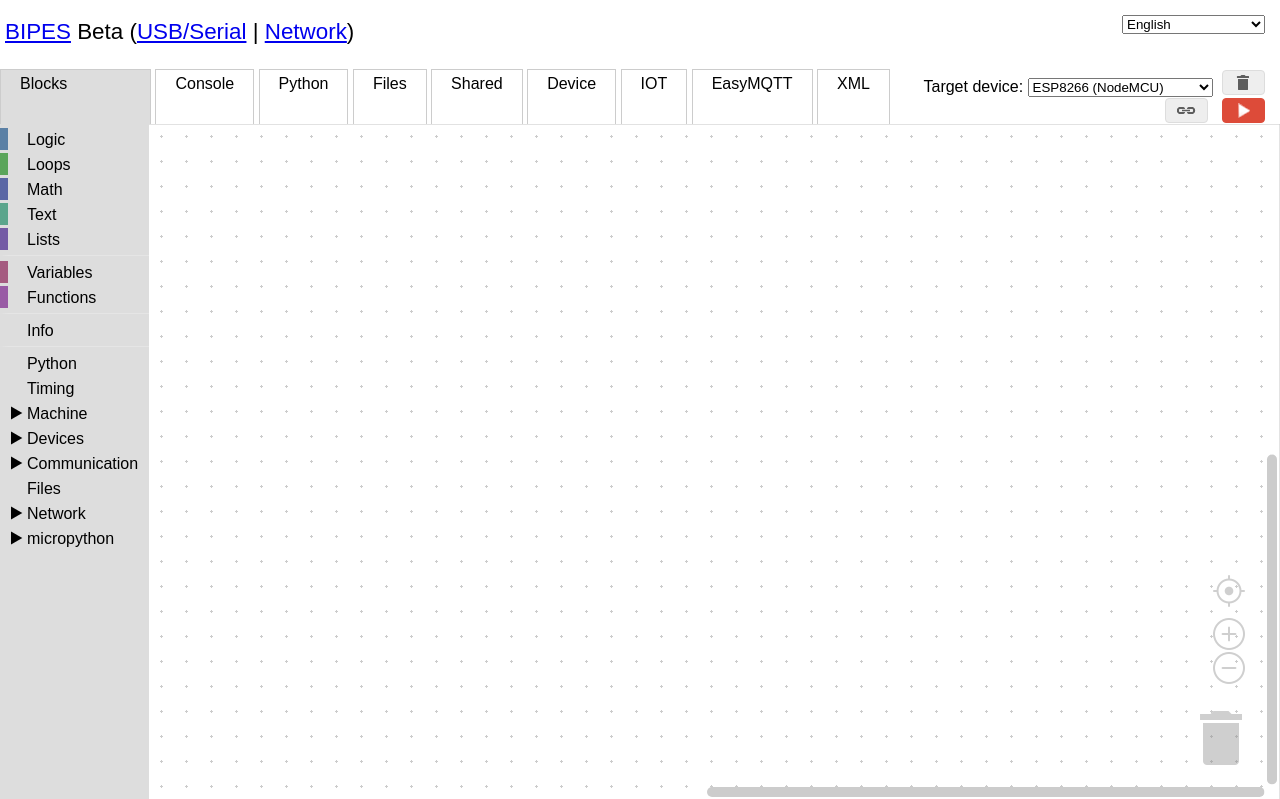
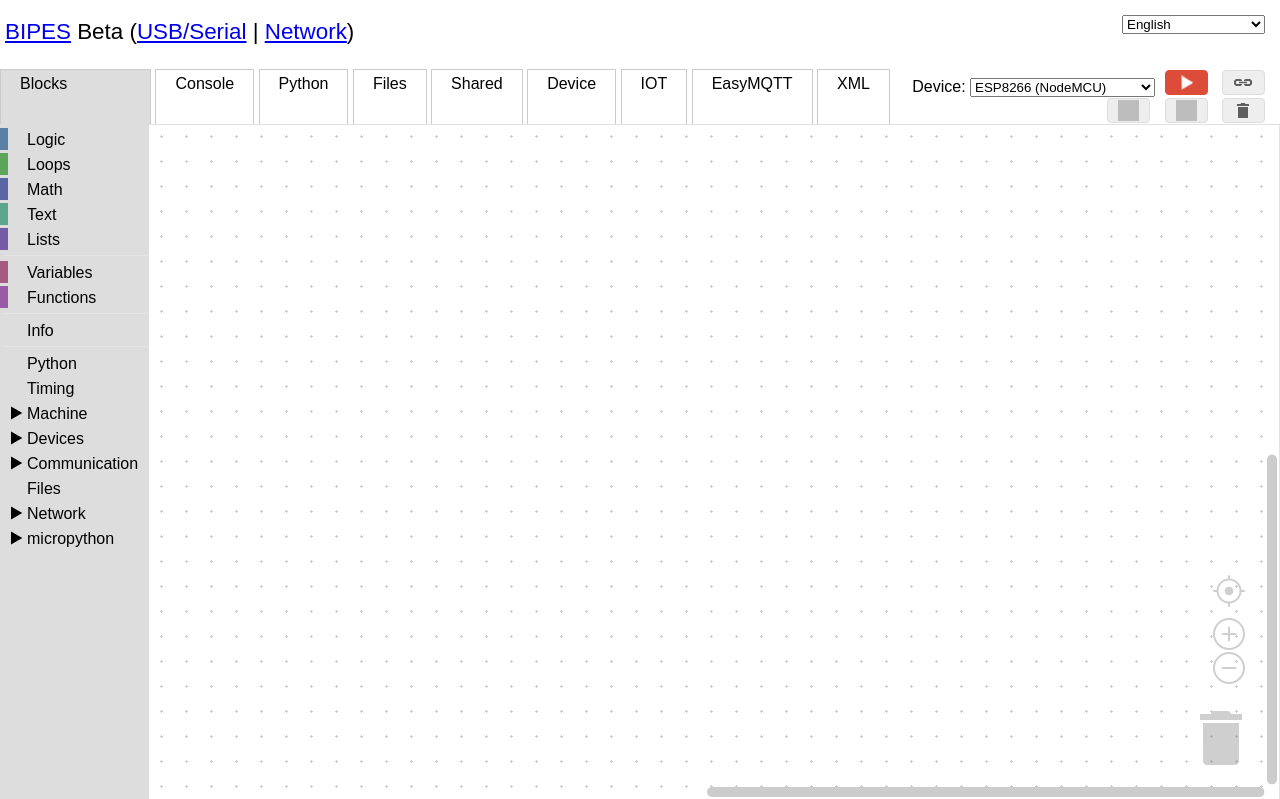
Before and after one commit to Goblincomet/BIPES_blockly, a PHP site: page /ui/index.html in a window 1280 px wide. Shown: the top 799 px of the page. Run offline with PHP 8.4, Linux system fonts and the light colour scheme; some libraries are stand-ins or nearby versions; grey boxes are pictures that could not be loaded.

Commit message:
Added save and load button to save/load blocks from local files.

```diff
--- a/ui/code.js
+++ b/ui/code.js
@@ -186,6 +186,7 @@ Code.LANG = Code.getLang();
  * List of tab names.
  * @private
  */
+
 Code.TABS_ = ['blocks', 'console', 'python', 'xml', 'files', 'iot', 'mqtt', 'device', 'programs'];
 //Code.TABS_ = ['blocks', 'console', 'javascript', 'python', 'xml'];
 
@@ -197,6 +198,8 @@ Code.selected = 'blocks';
  */
 Code.tabClick = function(clickedName) {
   // If the XML tab was open, save and render the content.
+	//
+
   if (document.getElementById('tab_xml').className == 'tabon') {
     var xmlTextarea = document.getElementById('content_xml');
     var xmlText = xmlTextarea.value;
@@ -216,6 +219,7 @@ Code.tabClick = function(clickedName) {
       Blockly.Xml.domToWorkspace(xmlDom, Code.workspace);
     }
   }
+
 
   if (document.getElementById('tab_blocks').className == 'tabon') {
     Code.workspace.setVisible(false);
@@ -436,7 +440,12 @@ Code.init = function() {
   Code.bindClick('trashButton',
       function() {Code.discard(); Code.renderContent();});
 
-  Code.bindClick('runButton', runPython)
+  Code.bindClick('runButton', runPython);
+
+  Code.bindClick('saveButton', saveXml);
+  Code.bindClick('loadButton', loadXml);
+
+
   // Disable the link button if page isn't backed by App Engine storage.
   var linkButton = document.getElementById('linkButton');
   if ('BlocklyStorage' in window) {
@@ -560,6 +569,8 @@ Code.initLanguage = function() {
   document.getElementById('linkButton').title = MSG['linkTooltip'];
   document.getElementById('runButton').title = MSG['runTooltip'];
   document.getElementById('trashButton').title = MSG['trashTooltip'];
+  document.getElementById('saveButton').title = MSG['saveTooltip'];
+  document.getElementById('loadButton').title = MSG['loadTooltip'];
 };
 
 /**
--- a/ui/index.html
+++ b/ui/index.html
@@ -168,7 +168,9 @@ function checkCookie() {
             <td class="tabmin">&nbsp;</td>
             <td id="tab_mqtt" class="taboff" onclick='document.getElementById("easymqtt_iframe").contentWindow.startEasyMQTT(window.easyMQTT_session);'>EasyMQTT</td>
             <td class="tabmin">&nbsp;</td>
+
             <td id="tab_xml" class="taboff">XML</td>
+
             <td class="tabmax">
 
   <script>
@@ -347,7 +349,7 @@ function checkCookie() {
 
 
   </script>
-         Target device:
+         Device:
       <select id="device_selector" onchange="changeDevice(this.value)">
         <option value="ESP8266">ESP8266 (NodeMCU)</option>
         <option value="wemos_d1_mini">ESP8266 (Wemos D1 mini)</option>
@@ -359,15 +361,28 @@ function checkCookie() {
         <option value="RPI4">Raspberry Pi (any Linux)</option>
         <option value="EV3">Lego EV3</option>
       </select>
-              <button id="trashButton" class="notext" title="...">
-                <img src='media/1x1.gif' class="trash icon21">
-              </button>
-              <button id="linkButton" class="notext" title="...">
-                <img src='media/1x1.gif' class="link icon21">
-              </button>
+
+
               <button id="runButton" class="notext primary" title="...">
                 <img src='media/1x1.gif' class="run icon21">
               </button>
+
+               <button id="linkButton" class="notext" title="...">
+                <img src='media/1x1.gif' class="link icon21">
+              </button>
+
+               <button id="saveButton" class="notext" title="...">
+                <img src='media/1x1.gif' class="save icon22">
+              </button>
+
+               <button id="loadButton" class="notext" title="...">
+                <img src='media/1x1.gif' class="load icon22">
+              </button>
+
+	      <button id="trashButton" class="notext" title="...">
+                <img src='media/1x1.gif' class="trash icon21">
+              </button>
+
             </td>
           </tr>
         </table>
@@ -3156,6 +3171,73 @@ function stopPython(evt) {
         ws.send('\x03');
 }
 
+function saveXml() {
+
+	Code.tabClick('xml');
+
+	var xmlTextarea = document.getElementById('content_xml');
+	var xmlText = xmlTextarea.value;
+
+	function dataUrl(data) {
+		return "data:x-application/xml;charset=utf-8," + escape(data);
+        }
+
+	var downloadLink = document.createElement("a");
+        downloadLink.href = dataUrl(xmlText);
+        downloadLink.download = "bipes_blocks.xml";
+
+        document.body.appendChild(downloadLink);
+        downloadLink.click();
+        document.body.removeChild(downloadLink);
+
+
+}
+
+function promptFile(contentType, multiple) {
+  var input = document.createElement("input");
+  input.type = "file";
+
+  input.multiple = false;
+  //input.multiple = multiple;
+  input.accept = contentType;
+  return new Promise(function(resolve) {
+    document.activeElement.onfocus = function() {
+      document.activeElement.onfocus = null;
+      setTimeout(resolve, 100);
+    };
+    input.onchange = function() {
+      var files = Array.from(input.files);
+      if (multiple)
+        return resolve(files);
+      resolve(files[0]);
+    };
+    input.click();
+  });
+}
+
+function promptFilename() {
+  promptFile().then(function(file) {
+	  //alert(file.name);
+
+	  var reader = new FileReader();
+	  reader.readAsText(file,'UTF-8');
+
+	  reader.onload = readerEvent => {
+	      var content = readerEvent.target.result;
+	      console.log("Loading blocks from file...");
+	      console.log( content );
+	      var xml = Blockly.Xml.textToDom(content);
+	      Blockly.Xml.domToWorkspace(xml, Code.workspace);
+	      alert("Blocks loaded from file " + file.name );
+	  }
+
+  });
+}
+
+function loadXml() {
+	promptFilename();
+}
+
 function runPythonCode(pCodeIn) {
 
 	if (!connected) {
--- a/ui/msg/en.js
+++ b/ui/msg/en.js
@@ -6,6 +6,8 @@ var MSG = {
   badCode: "Program error:\n%1",
   timeout: "Maximum execution iterations exceeded.",
   trashTooltip: "Discard all blocks.",
+  saveTooltip: "Save blocks to file.",
+  loadTooltip: "Load blocks from file.",
   catLogic: "Logic",
   catLoops: "Loops",
   catMath: "Math",
--- a/ui/style.css
+++ b/ui/style.css
@@ -166,6 +166,22 @@ button {
   background-position: -42px 0px;
 }
 
+
+/* Sprited icons. */
+.icon22 {
+  height: 21px;
+  width: 21px;
+  background-image: url(icons2.png);
+}
+.save {
+  background-position: 0px 0px;
+}
+.load {
+  background-position: -21px 0px;
+}
+
+
+
 @media (max-width: 710px) {
   .tab_collapse {
     display: none;
```
